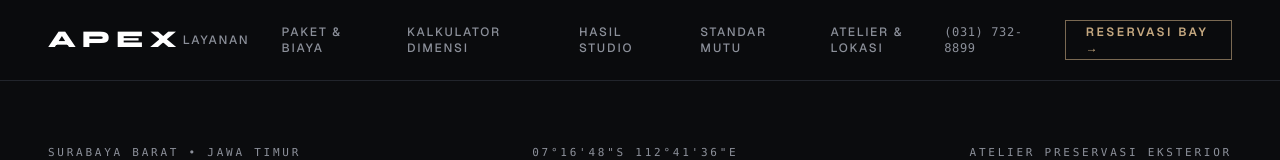
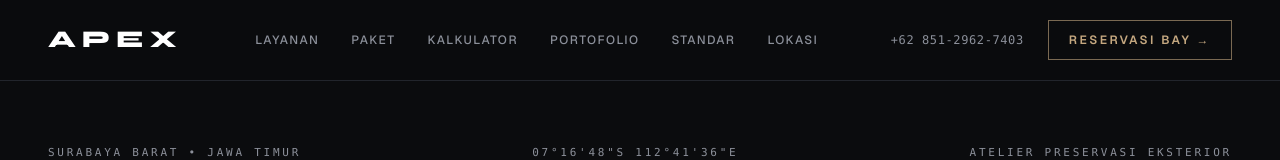
Before and after one commit to KahfiSmith/apex-autodetailing, a Next.js app: page / in a window 1280 px wide. Shown: the top 160 px of the page. Built offline with nearby package versions, Linux system fonts and the light colour scheme.

Commit message:
feat: update Navbar links and improve responsiveness; modify project contact details

```diff
--- a/package.json
+++ b/package.json
@@ -3,9 +3,9 @@
   "version": "0.1.0",
   "private": true,
   "scripts": {
-    "dev": "next dev",
+    "dev": "next dev -p 3000",
     "build": "next build",
-    "start": "next start",
+    "start": "next start -p 3000",
     "lint": "eslint"
   },
   "dependencies": {
--- a/src/components/Navbar.tsx
+++ b/src/components/Navbar.tsx
@@ -10,11 +10,11 @@ export default function Navbar() {
 
   const navLinks = [
     { label: "Layanan", href: "#layanan" },
-    { label: "Paket & Biaya", href: "#paket" },
-    { label: "Kalkulator Dimensi", href: "#kalkulator" },
-    { label: "Hasil Studio", href: "#hasil" },
-    { label: "Standar Mutu", href: "#standar" },
-    { label: "Atelier & Lokasi", href: "#lokasi" },
+    { label: "Paket", href: "#paket" },
+    { label: "Kalkulator", href: "#kalkulator" },
+    { label: "Portofolio", href: "#hasil" },
+    { label: "Standar", href: "#standar" },
+    { label: "Lokasi", href: "#lokasi" },
   ];
 
   return (
@@ -29,22 +29,22 @@ export default function Navbar() {
           </span>
         </Link>
 
-        <nav className="hidden items-center gap-8 lg:flex">
+        <nav className="hidden items-center gap-5 xl:gap-8 lg:flex">
           {navLinks.map((link) => (
             <Link
               key={link.href}
               href={link.href}
-              className="text-xs font-medium tracking-[0.15em] text-[#8C909A] uppercase transition-colors hover:text-[#F4F4F5]"
+              className="text-xs font-medium tracking-[0.12em] text-[#8C909A] uppercase whitespace-nowrap transition-colors hover:text-[#F4F4F5]"
             >
               {link.label}
             </Link>
           ))}
         </nav>
 
-        <div className="hidden items-center gap-6 sm:flex">
+        <div className="hidden items-center gap-6 lg:flex">
           <a
             href={`tel:${studioData.contact.phone}`}
-            className="text-xs font-mono tracking-wider text-[#8C909A] transition-colors hover:text-white"
+            className="hidden text-xs font-mono tracking-wider text-[#8C909A] transition-colors hover:text-white xl:inline-block"
           >
             {studioData.contact.formattedPhone}
           </a>
@@ -56,36 +56,44 @@ export default function Navbar() {
           </a>
         </div>
 
+        <div className="flex items-center gap-3 lg:hidden">
+          <a
+            href="#booking"
+            className="inline-flex h-9 items-center justify-center border border-[#C5A880]/60 px-3 text-[11px] font-semibold tracking-wider text-[#C5A880] uppercase hover:bg-[#C5A880] hover:text-[#0B0C0E]"
+          >
+            Reservasi
+          </a>
           <button
             type="button"
             onClick={() => setIsOpen(!isOpen)}
-          className="flex h-10 w-10 items-center justify-center border border-[#22252C] text-[#8C909A] transition-colors hover:border-[#C5A880] hover:text-white lg:hidden"
+            className="flex h-9 w-9 items-center justify-center border border-[#22252C] text-[#8C909A] transition-colors hover:border-[#C5A880] hover:text-white"
             aria-expanded={isOpen}
             aria-label="Toggle navigation menu"
           >
-          {isOpen ? <X className="h-5 w-5" /> : <Menu className="h-5 w-5" />}
+            {isOpen ? <X className="h-4 w-4" /> : <Menu className="h-4 w-4" />}
           </button>
+        </div>
       </div>
 
       {isOpen && (
-        <div className="border-b border-[#22252C] bg-[#0B0C0E] px-6 pt-4 pb-8 lg:hidden">
-          <div className="flex flex-col gap-4">
+        <div className="border-b border-[#22252C] bg-[#0B0C0E] px-6 py-6 lg:hidden animate-in fade-in duration-150">
+          <div className="flex flex-col gap-3">
             {navLinks.map((link) => (
               <Link
                 key={link.href}
                 href={link.href}
                 onClick={() => setIsOpen(false)}
-                className="text-sm font-medium tracking-[0.15em] text-[#8C909A] uppercase hover:text-[#C5A880]"
+                className="text-xs font-semibold tracking-[0.15em] text-[#8C909A] uppercase hover:text-[#C5A880] py-2 border-b border-[#22252C]/50"
               >
                 {link.label}
               </Link>
             ))}
-            <div className="mt-4 flex flex-col gap-4 border-t border-[#22252C] pt-6">
+            <div className="mt-2 flex flex-col gap-3 pt-3">
               <a
                 href={`tel:${studioData.contact.phone}`}
-                className="text-xs font-mono text-[#8C909A]"
+                className="text-xs font-mono text-[#8C909A] hover:text-white"
               >
-                {studioData.contact.formattedPhone}
+                Telepon: {studioData.contact.formattedPhone}
               </a>
               <a
                 href="#booking"
--- a/src/data/detailing.ts
+++ b/src/data/detailing.ts
@@ -6,10 +6,10 @@ export const studioData: StudioConfig = {
   shortDescription:
     "Spesialis Paint Correction multi-tahap, Nano Ceramic Coating 9H, dan Paint Protection Film (PPF) dengan garansi resmi dan ruang bay berpendingin bebas debu di Surabaya Barat.",
   contact: {
-    phone: "+62317328899",
-    formattedPhone: "(031) 732-8899",
-    whatsapp: "6281234567890",
-    whatsappFormatted: "+62 812-3456-7890",
+    phone: "+6285129627403",
+    formattedPhone: "+62 851-2962-7403",
+    whatsapp: "6285129627403",
+    whatsappFormatted: "+62 851-2962-7403",
     email: "care@apexautostudio.id",
     address: "Jl. Mayjen HR. Muhammad No. 108, Pradahkalikendal",
     city: "Surabaya",
```
Also changed, not shown: 1 other file (tests, documents, lock files or other folders). Lines whose indentation alone changed are shown as unchanged.
